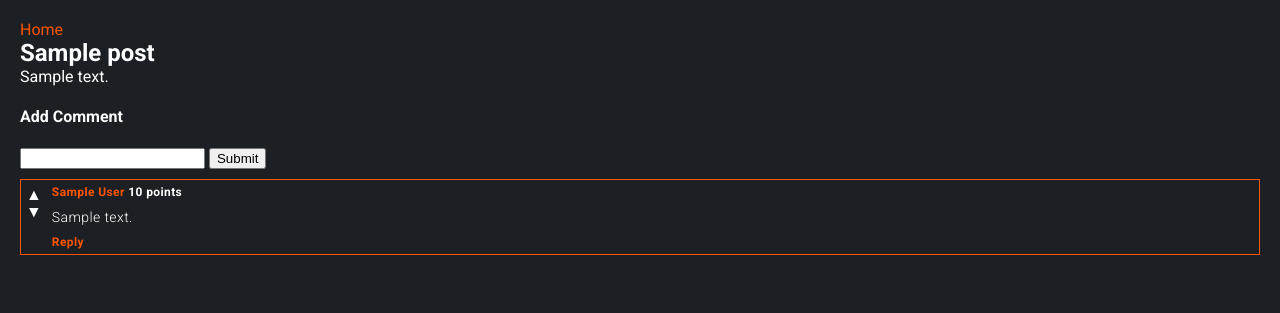
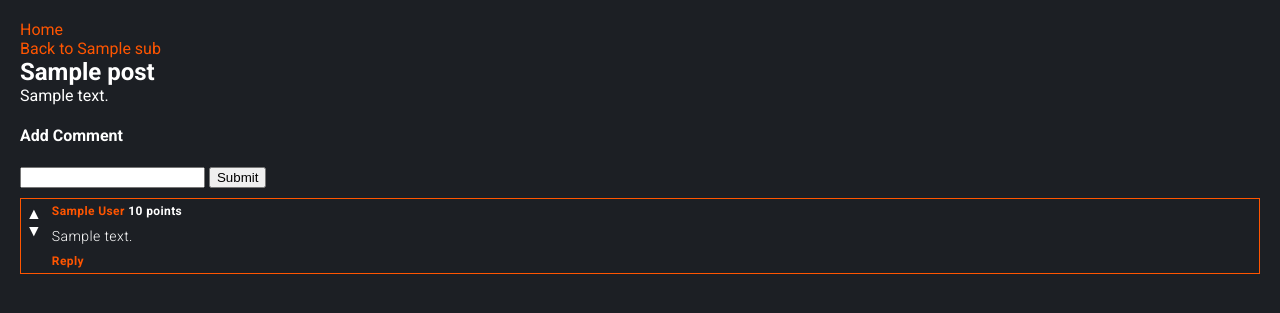
Before and after one commit to mikeyshean/django-reddit, a Django app: page /r/1/post/1/ in a window 1280 px wide. Shown: the top 313 px of the page. Run offline with Django 3.2, Linux system fonts and the light colour scheme; tables that the repository leaves empty hold one stand-in row (values such as "Sample post"); data that the repository does not hold is empty.

Commit message:
Add BacktoSub navbar link.

```diff
--- a/my_reddit/templates/my_reddit/partials/nav.html
+++ b/my_reddit/templates/my_reddit/partials/nav.html
@@ -1 +1,7 @@
-<a href="{% url 'my_reddit:index' %}">Home</a>
+<a href="{% url 'my_reddit:index' %}">Home</a><br>
+
+{% if nav_sub %}
+
+<a href="{% url 'my_reddit:sub' nav_sub.id %}">Back to {{ nav_sub.name }}</a>
+
+{% endif %}
--- a/my_reddit/views.py
+++ b/my_reddit/views.py
@@ -51,13 +51,13 @@ def new_post(request, sub_id):
     return render(request, 'my_reddit/new_post.html', { 'sub_id': sub_id })
 
 def post_view(request, sub_id, post_id):
-    post = get_object_or_404(Post, pk=post_id)
+    post = get_object_or_404(Post.objects.select_related("sub"), pk=post_id)
     comments_dict = post.comments_by_parent_id()
 
     return render(
         request,
         'my_reddit/post_show.html',
-        { 'post': post, 'comments': comments_dict }
+        { 'post': post, 'comments': comments_dict, 'nav_sub': post.sub }
     )
 
 def comment_vote(request, comment_id, type):
```
Also changed, not shown: 1 other file.
